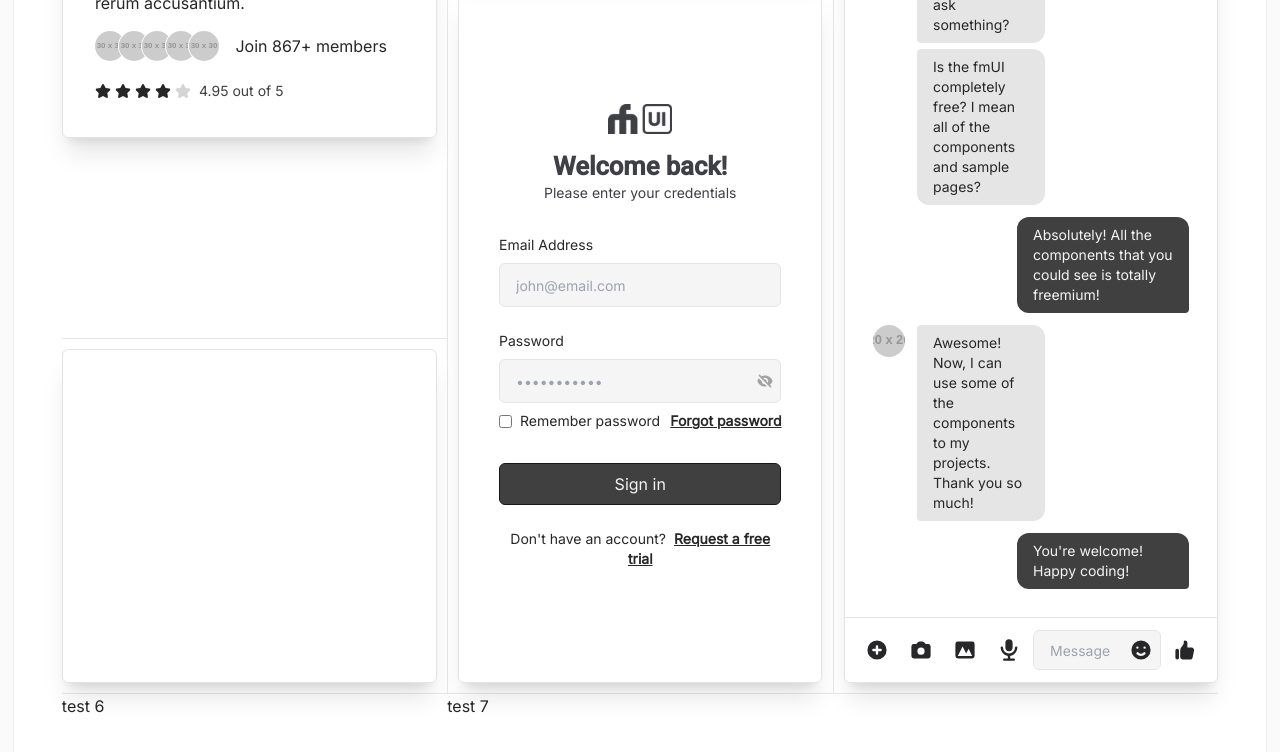
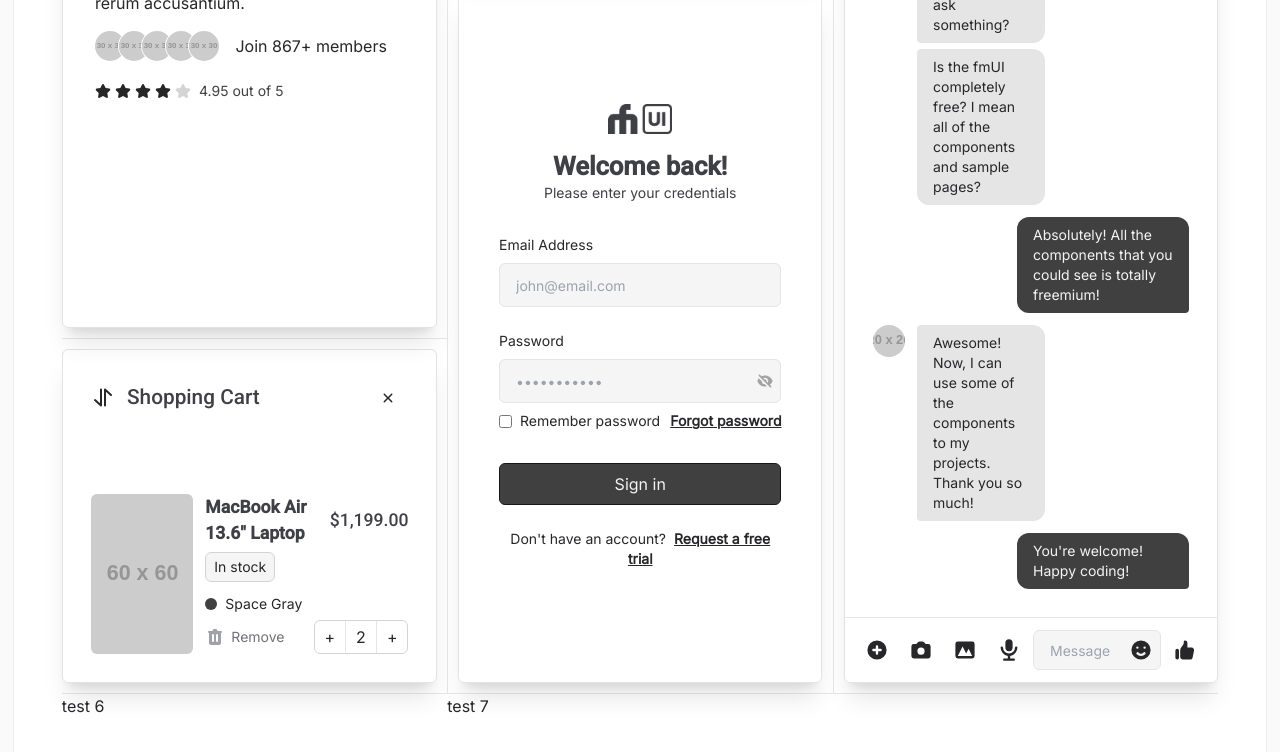
Before and after one commit to fwedwicc/fmUI, a React (Vite) app: page /home in a window 1280 px wide. Shown: the part 938-1690 px from the top of the page. Built offline with nearby package versions, Linux system fonts and the light colour scheme.

Commit message:
Finished cart component for interface oveview

```diff
--- a/src/components/Interface.jsx
+++ b/src/components/Interface.jsx
@@ -2,7 +2,7 @@ import React from 'react';
 import useVanillaTilt from '../hooks/useVanillaTilt';
 import { IoIosClose } from "react-icons/io";
 import { TbTransferVertical } from "react-icons/tb";
-import { HiThumbUp, HiCamera, HiMicrophone, HiPhotograph, HiPlusCircle, HiEmojiHappy, HiArrowSmLeft, HiVideoCamera, HiPhone, HiInformationCircle, HiEyeOff } from "react-icons/hi";
+import { HiThumbUp, HiCamera, HiMicrophone, HiPhotograph, HiPlusCircle, HiEmojiHappy, HiArrowSmLeft, HiVideoCamera, HiPhone, HiInformationCircle, HiEyeOff, HiTrash } from "react-icons/hi";
 import { fmUILogo } from '../assets'
 
 const Card = () => {
@@ -43,8 +43,8 @@ const Card = () => {
   );
 
   return (
-    <div ref={cardRef} className='p-4 rounded-md border border-neutral-400/30 space-y-5 shadow-xl'>
-      <div className='w-full h-full'>
+    <div ref={cardRef} className='p-4 rounded-md border border-neutral-400/30 w-full h-full space-y-5 shadow-xl'>
+      <div>
         <img src="https://placehold.co/600x300" alt="" className='w-full h-full rounded-md object-cover' />
       </div>
       <div className='space-y-4 px-4 pt-4'>
@@ -259,7 +259,7 @@ const Login = () => {
   );
 };
 
-const SmallComponents = () => {
+const Cart = () => {
   const tiltOptions = {
     max: 10,
     speed: 50,
@@ -269,8 +269,47 @@ const SmallComponents = () => {
   const cardRef = useVanillaTilt(tiltOptions);
 
   return (
-    <div ref={cardRef} className='rounded-md border border-neutral-400/30 shadow-xl w-full h-full flex flex-col justify-between p-7'>
-
+    <div ref={cardRef} className='rounded-md border w-full h-full border-neutral-400/30 shadow-xl flex flex-col justify-between p-7'>
+      <div className='flex justify-between items-center'>
+        <div className='flex gap-3'>
+          <TbTransferVertical className='w-6 h-auto' />
+          <h2 className='font-medium text-[1.3rem]'>Shopping Cart</h2>
+        </div>
+        <button className='w-[2.5rem] h-[2.5rem] flex justify-center items-center transition duration-300 ease-in-out hover:bg-neutral-200/40 rounded-md focus:ring-2 focus:ring-neutral-200'>
+          <IoIosClose className='w-6 h-auto' />
+        </button>
+      </div>
+      <div className='flex flex-1 items-end'>
+        <div className='flex justify-start gap-3 w-full'>
+          <div className='w-[10rem]'>
+            <img src="https://placehold.co/60x60" alt="" className='w-full h-full rounded-md object-cover' />
+          </div>
+          <div className='w-full flex flex-col gap-1.5'>
+            <div className='flex justify-between items-center text-[1.1rem]'>
+              <h1 className='font-semibold'>MacBook Air 13.6" Laptop</h1>
+              <h2>$1,199.00</h2>
+            </div>
+            <div className='flex flex-col gap-3 justify-start items-start'>
+              <span className='whitespace-nowrap rounded-md border border-neutral-300 bg-neutral-100 px-2 py-1 text-sm text-zinc-800'>In stock</span>
+              <span className='text-sm flex gap-2 items-center'>
+                <div className='w-3 h-3 rounded-full bg-neutral-700'></div>
+                Space Gray
+              </span>
+            </div>
+            <div className='flex justify-between items-center'>
+              <span className='text-sm flex items-center gap-1.5 text-zinc-500 cursor-pointer'>
+                <HiTrash className='w-5 h-auto text-zinc-400' />
+                Remove
+              </span>
+              <div className='border border-neutral-300 rounded-md'>
+                <button className='border-r px-2.5 py-1 focus:ring-2 focus:ring-neutral-400 transition duration-300 ease-in-out hover:bg-neutral-200 rounded-l-md'>+</button>
+                <span className='px-2.5 py-1'>2</span>
+                <button className='border-l px-2.5 py-1 focus:ring-2 focus:ring-neutral-400 transition duration-300 ease-in-out hover:bg-neutral-200 rounded-r-md'>+</button>
+              </div>
+            </div>
+          </div>
+        </div>
+      </div>
     </div>
   )
 }
@@ -292,7 +331,7 @@ const Interface = () => {
         <Login />
       </div>
       <div className='col-span-1 row-span-1 pr-2.5 pt-2.5 pb-2.5 border-t border-b'>
-        <SmallComponents />
+        <Cart />
       </div>
       <div className='col-span-1 row-span-1'>test 6</div>
       <div className='col-span-2 row-span-1'>test 7</div>
```
